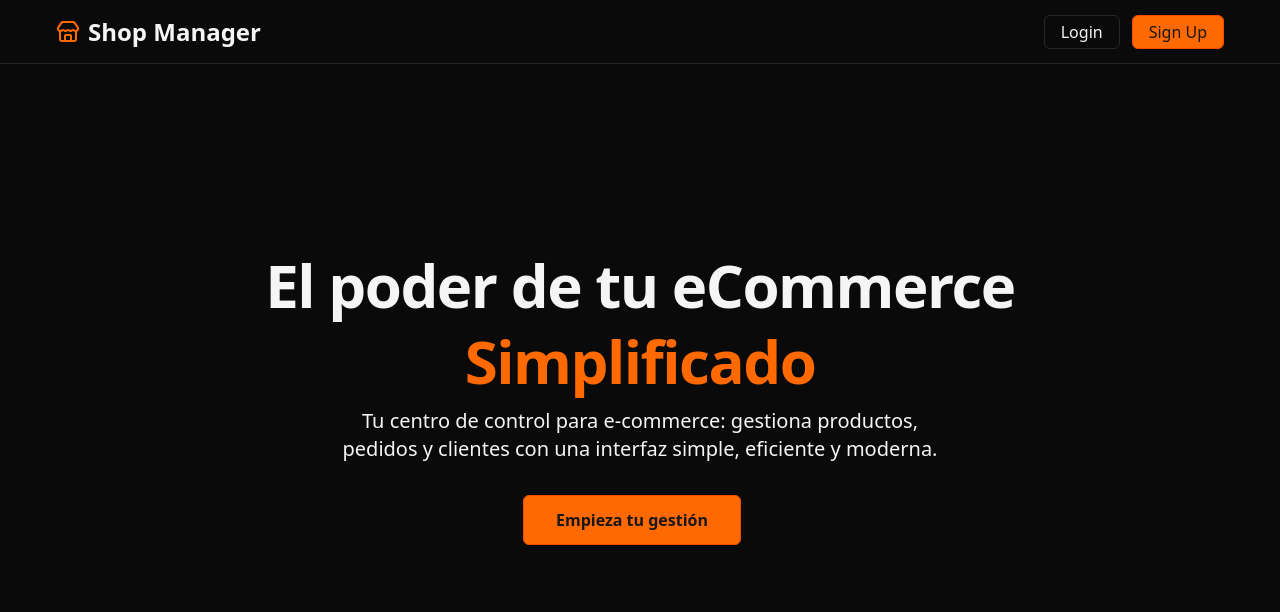
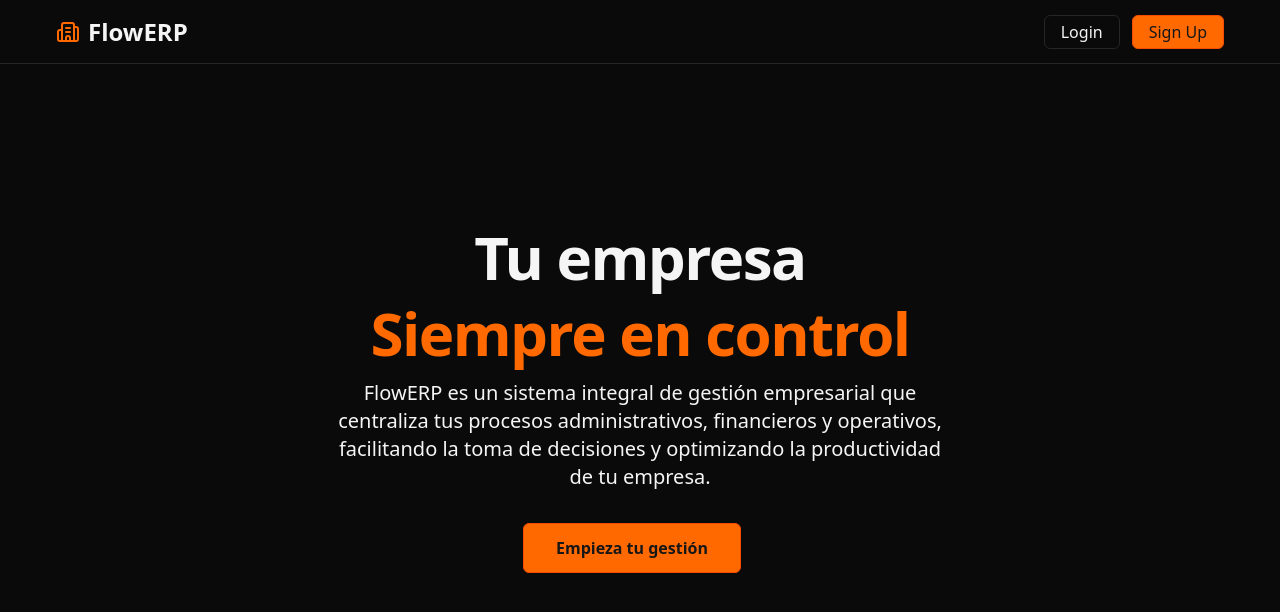
Before and after one commit to ncastellanosort/flowerp, a React (Vite) app: page / in a window 1280 px wide. Shown: the top 612 px of the page. Built offline with nearby package versions, Linux system fonts and the light colour scheme.

Commit message:
feat: new name of the app

```diff
--- a/index.html
+++ b/index.html
@@ -4,7 +4,7 @@
     <meta charset="UTF-8" />
     <meta name="viewport" content="width=device-width, initial-scale=1.0" />
     <link href="/src/index.css" rel="stylesheet">
-    <title>Shop Manager</title>
+    <title>FlowERP</title>
   </head>
   <body class="bg-neutral-950">
     <div id="root"></div>
--- a/src/pages/home.tsx
+++ b/src/pages/home.tsx
@@ -1,5 +1,5 @@
 import { Link } from "react-router-dom";
-import { Store } from "lucide-react";
+import { Building2 } from "lucide-react";
 
 function Home() {
   return (
@@ -7,8 +7,8 @@ function Home() {
     <nav className="fixed top-0 w-full h-16 border-b border-neutral-800 flex justify-center">
       <div className="max-w-screen-xl w-full flex items-center justify-between px-14">
         <div className="flex items-center gap-2">
-          <Store className="text-orange-500" />
-          <p className="text-neutral-100 text-2xl font-bold">Shop Manager</p>
+          <Building2 className="text-orange-500" />
+          <p className="text-neutral-100 text-2xl font-bold">FlowERP</p>
         </div>
 
         <div className="flex items-center gap-3">
@@ -25,11 +25,11 @@ function Home() {
     <section className="w-full h-screen flex items-center justify-center">
       <div className="py-8 px-4 max-w-screen-lg text-center">
           <h1 className="mb-4 text-4xl font-extrabold tracking-tight leading-none text-neutral-100 md:text-5xl lg:text-6xl">
-          El poder de tu eCommerce
+          Tu empresa
           </h1>
-          <h2 className="mb-4 text-4xl font-extrabold tracking-tight leading-none text-orange-500 md:text-5xl lg:text-6xl">Simplificado</h2>
+          <h2 className="mb-4 text-4xl font-extrabold tracking-tight leading-none text-orange-500 md:text-5xl lg:text-6xl">Siempre en control</h2>
           <p className="mb-8 text-lg font-normal text-neutral-100 lg:text-xl sm:px-16 lg:px-48">
-          Tu centro de control para e-commerce: gestiona productos, pedidos y clientes con una interfaz simple, eficiente y moderna.
+          FlowERP es un sistema integral de gestión empresarial que centraliza tus procesos administrativos, financieros y operativos, facilitando la toma de decisiones y optimizando la productividad de tu empresa.
           </p>
           <div className="w-full flex flex-row justify-center items-center">
             <Link to="/signup" className="mr-4">
--- a/src/pages/login.tsx
+++ b/src/pages/login.tsx
@@ -2,7 +2,7 @@ import { Link } from "react-router-dom";
 import Input from "../components/ui/input";
 import { useState } from "react";
 import { useLogin } from "../hooks/use-login";
-import { Store } from "lucide-react";
+import { Building2 } from "lucide-react";
 import type { Login } from "../types/login";
 
 function Login() {
@@ -30,12 +30,12 @@ function Login() {
    return (
     <section className="w-full h-screen flex justify-center items-center">
       <div className="w-[400px] p-4">
-        <Store className="text-orange-500 mx-auto mb-2"/>
+        <Building2 className="text-orange-500 mx-auto mb-2"/>
         <h4 className="text-neutral-100 font-bold pt-2 text-center">
-          Shop Manager
+        FlowERP
         </h4>
         <h2 className="text-neutral-100 text-center font-bold text-3xl p-4">
-          Log in to your Shop
+          Log in to your Business
         </h2>
         <form className="flex flex-col" onSubmit={handleSubmit}>
           <Input
--- a/src/pages/signup.tsx
+++ b/src/pages/signup.tsx
@@ -1,6 +1,6 @@
 import Input from "../components/ui/input";
 import { Link } from "react-router-dom";
-import { Store, UserRound } from "lucide-react";
+import { Building2, UserRound } from "lucide-react";
 import { useState } from "react";
 import type { SignUp } from "../types/signup";
 import { useRegister } from "../hooks/use-register";
@@ -45,9 +45,9 @@ function Signup() {
     return (
     <section className="w-full flex justify-center items-center">
       <form className="w-[800px] p-4" onSubmit={handleSubmit}>
-        <Store className="text-orange-500 mx-auto my-2"/>
+        <Building2 className="text-orange-500 mx-auto my-2"/>
         <h4 className="text-neutral-100 font-bold pt-2 text-center">
-          Shop Manager
+        FlowERP
         </h4>
         <h2 className="text-neutral-100 text-center font-bold text-3xl p-4">Create an account</h2>
         <div>
```
